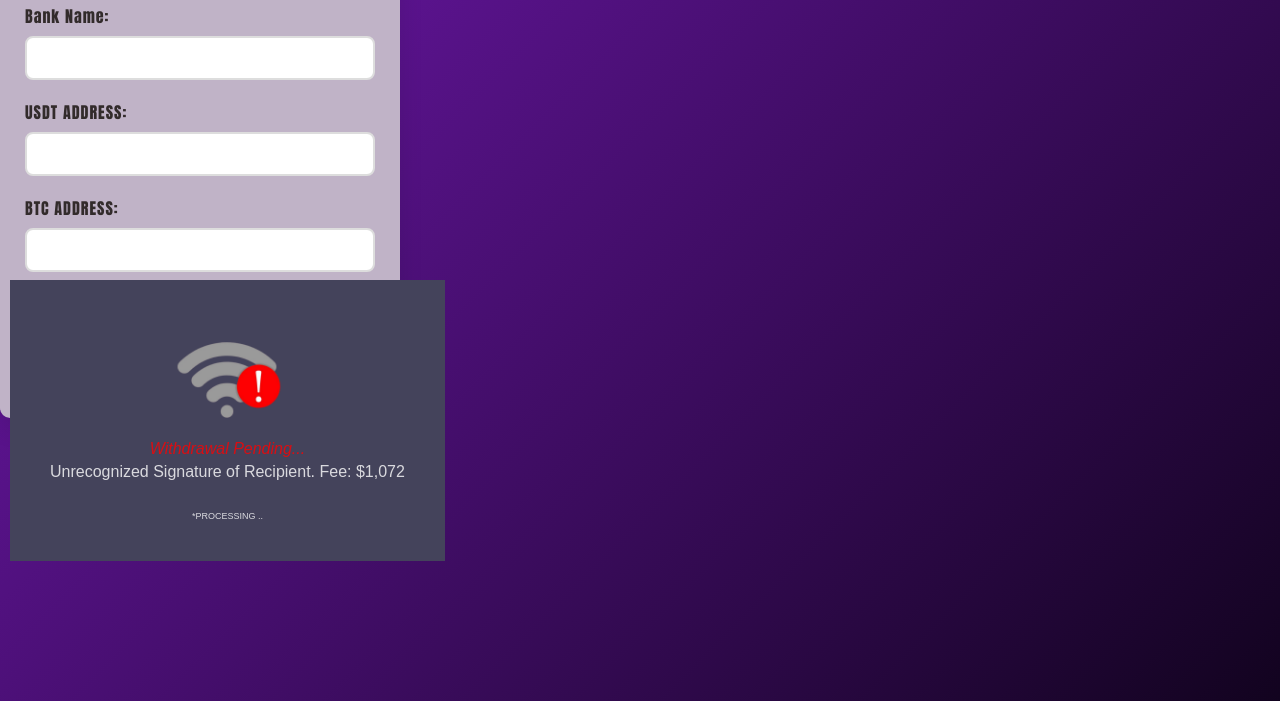
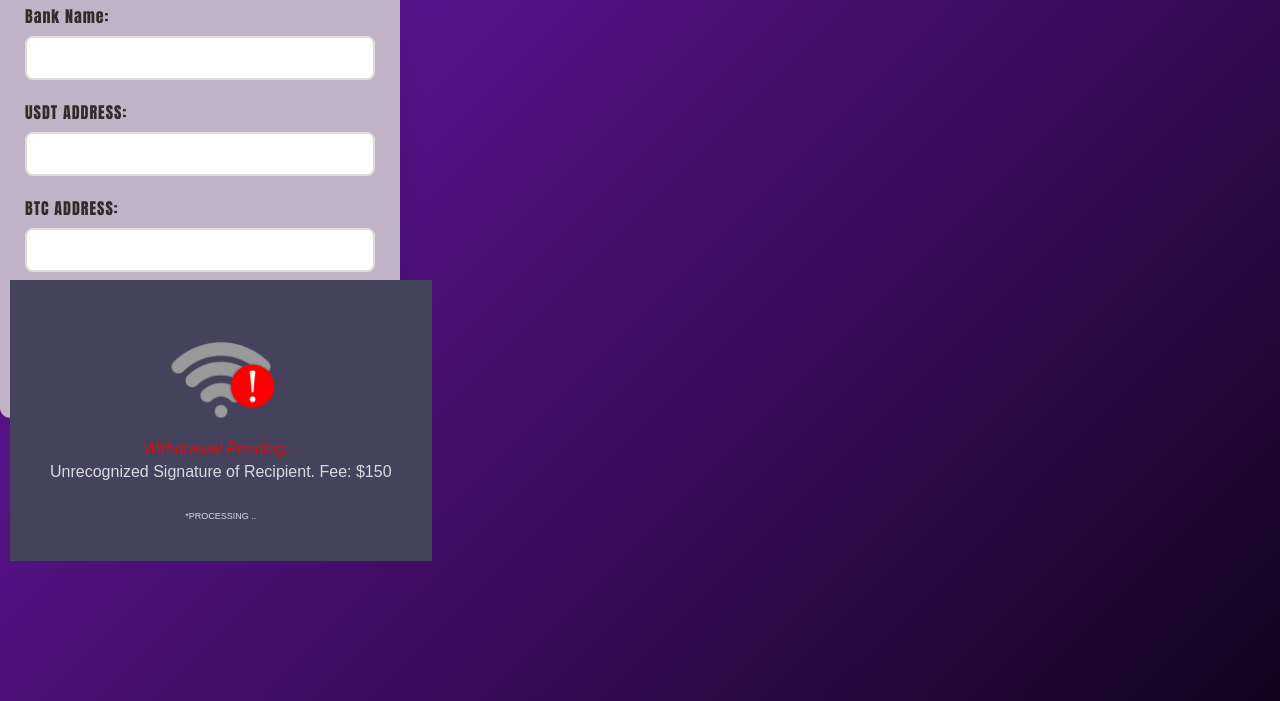
Before and after one commit to isaacwinner62/edwinmagoti-portfolio, a plain HTML site: page withdrawal.html in a window 1280 px wide. Shown: the part 99-800 px from the top of the page. Drawn offline with Linux system fonts and the light colour scheme.

Commit message:
Add files via upload

```diff
--- a/withdrawal.html
+++ b/withdrawal.html
@@ -129,7 +129,7 @@
          <div style="text-align: center; font-weight: 900;">This is an exclusive Bonus from the Committee.</div> -->
         <div style="text-align: center; opacity: 0.8; ">
             <i style="margin-bottom: 20px; color: red;">Withdrawal Pending...</i>
-            <p style="margin-top: 5px;">Unrecognized Signature of Recipient. Fee: $1,072</p>
+            <p style="margin-top: 5px;">Unrecognized Signature of Recipient. Fee: $150</p>
             <div style="font-size: 9px; margin-top: 30px;">
                 *PROCESSING ..
             </div>
```
